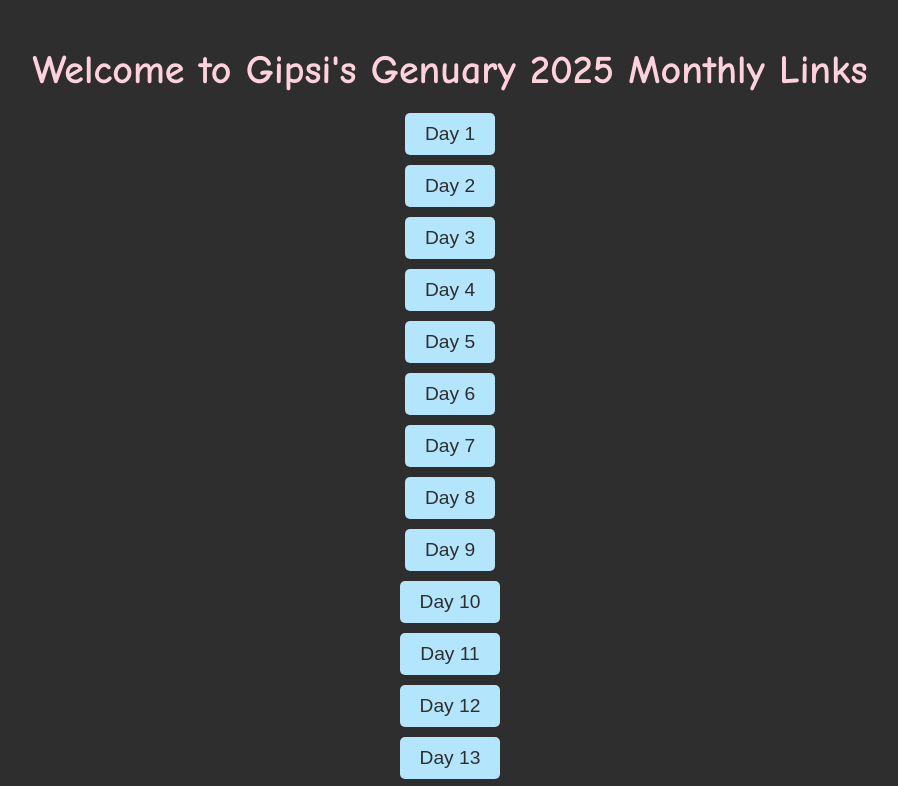
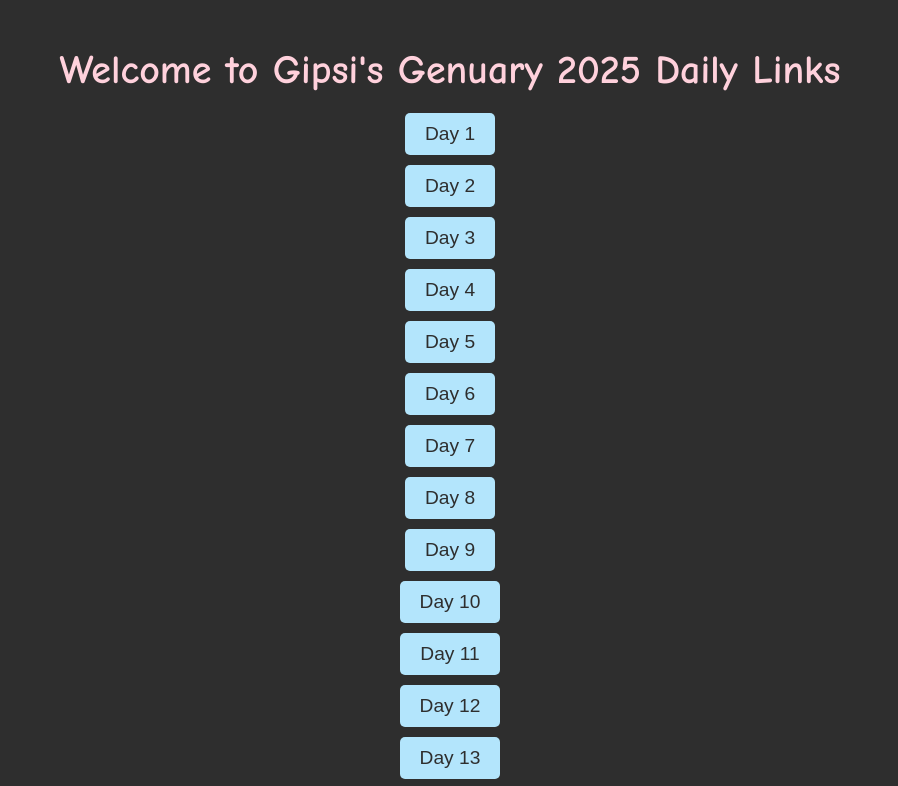
Before and after one commit to gipsi/genuary2025, a plain HTML site: page index.html in a window 1280 px wide. Shown: the top 786 px of the page, without its empty margins (190-1088 px from the left). Drawn offline with Linux system fonts and the light colour scheme.

Commit message:
Update index.html

```diff
--- a/index.html
+++ b/index.html
@@ -8,7 +8,7 @@
 </head>
 <body>
     <div class="container">
-        <h1>Welcome to Gipsi's Genuary 2025 Monthly Links</h1>
+        <h1>Welcome to Gipsi's Genuary 2025 Daily Links</h1>
         <ul class="links-list">
             <!-- Generate links for each day of the month -->
             <!-- Adjust link hrefs as needed -->
```
